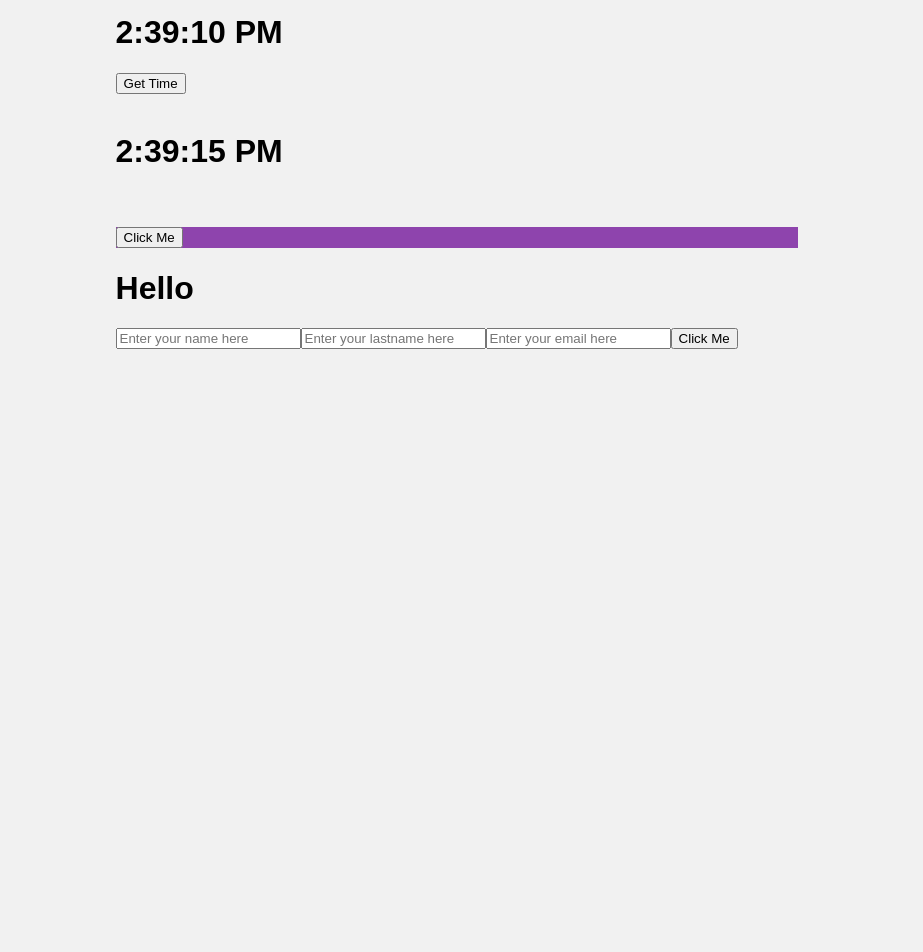
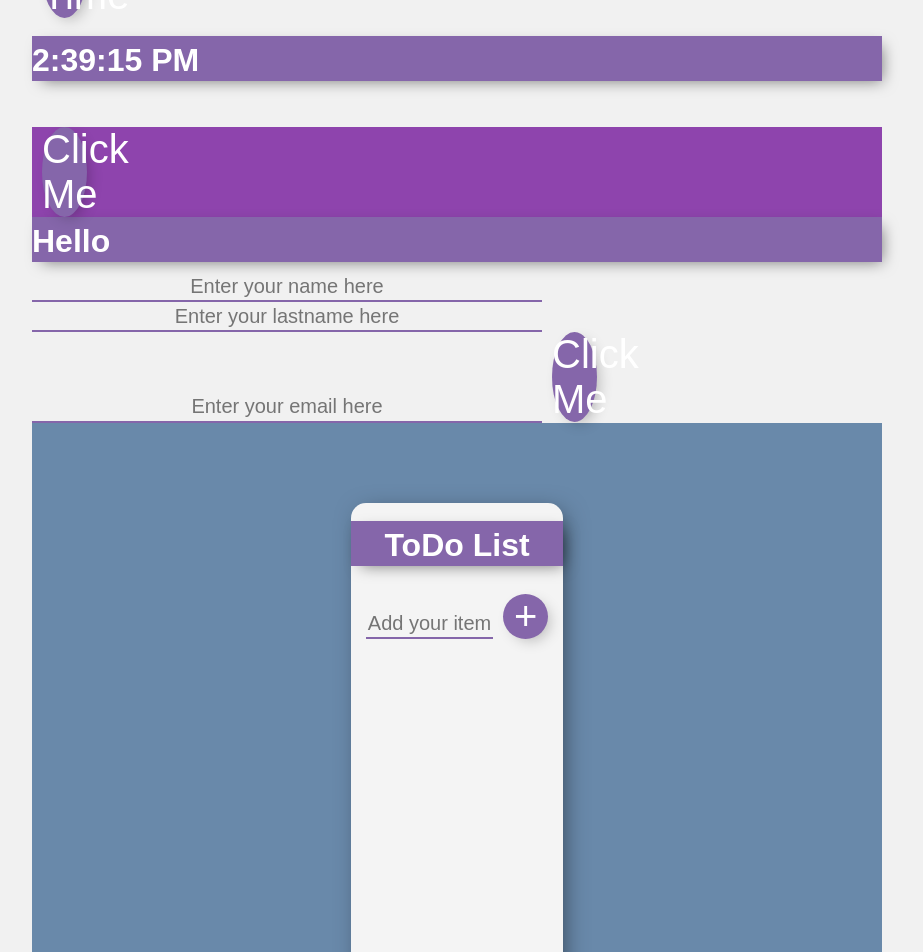
Before and after one commit to Rahul462000/Reactlearning, a React (Create React App) app: page / in a window 1280 px wide. Shown: the part 1040-1992 px from the top of the page, without its empty margins (183-1106 px from the left). Before the commit the page ends 1389 px from the top, so only its background shows below. Built offline with nearby package versions, Linux system fonts and the light colour scheme.

Commit message:
todo list

```diff
--- a/public/index.html
+++ b/public/index.html
@@ -18,6 +18,7 @@
     <link href="https://stackpath.bootstrapcdn.com/font-awesome/4.7.0/css/font-awesome.min.css" rel="stylesheet" integrity="sha384-wvfXpqpZZVQGK6TAh5PVlGOfQNHSoD2xbE+QkPxCAFlNEevoEH3Sl0sibVcOQVnN"
 
     crossorigin="anonymous">
+    <link rel="stylesheet" href="https://cdnjs.cloudflare.com/ajax/libs/font-awesome/6.0.0/css/all.min.css" integrity="sha512-9usAa10IRO0HhonpyAIVpjrylPvoDwiPUiKdWk5t3PyolY1cOd4DSE0Ga+ri4AuTroPR5aQvXU9xC6qOPnzFeg==" crossorigin="anonymous" referrerpolicy="no-referrer" />
     <!--
       Notice the use of %PUBLIC_URL% in the tags above.
       It will be replaced with the URL of the `public` folder during the build.
--- a/src/App.js
+++ b/src/App.js
@@ -14,6 +14,7 @@ import Time from "./components/Hooks/Time";
 import Time2 from "./components/Hooks/Time2";
 import HandelingEvents from "./components/Hooks/HandelingEvents";
 import Form from "./components/Forms/Form";
+import Todo from "./components/Hooks/Todo";
 
 // console.log() is a method that provide a data checking facility for ensuring data is called correctly or not
 // console.log(CardData[0]);
@@ -131,6 +132,9 @@ const App = () => {
 
       {/* handeling form events */}
       <Form />
+
+      {/* todo list project in react */}
+      <Todo />
     </>
   );
 };
--- /dev/null
+++ b/src/components/Hooks/ToDoComp1.jsx
@@ -0,0 +1,17 @@
+import React from "react";
+
+const ToDoComp1 = (props) => {
+  return (
+    <>
+      <div className="todo_style">
+      <i className="fa-regular fa-circle-xmark"
+       onClick={() =>{
+        props.onSelect(props.id)
+       }}></i>
+        <li>{props.text}</li>
+      </div>
+    </>
+  );
+};
+
+export default ToDoComp1;
--- /dev/null
+++ b/src/components/Hooks/Todo.css
@@ -0,0 +1,110 @@
+*{
+    box-sizing: border-box;
+    padding: 0;
+    margin: 0;
+    font-family: Arial, Helvetica, sans-serif;
+}
+
+.main_div{
+    width: 100%;
+    height: 100vh;
+    background-color: #6989aa;
+    display: flex;
+    flex-direction: row;
+    justify-content: center;
+    align-items: center;
+    text-align: center;
+}
+
+.center_div {
+    width: 25%;
+    height: 80vh;
+    background-color: #f4f4f4;
+    box-shadow: 5px 5px 25px -5px rgba(0, 0, 0, 0.5);
+    border-radius: 15px;
+}
+
+h1 {
+    color: white;
+    background: transparent;
+    background-color: #8566aa;
+    padding: 6px 0 2px;
+    margin-bottom: 10px;
+    box-shadow: 5px 5px 15px -5px rgba(0, 0, 0, 0.5);
+}
+
+input {
+    text-align: center;
+    height: 30px;
+    top: 10px;
+    border: none;
+    background: transparent;
+    font-size: 20px;
+    font-weight: 500;
+    width: 60%;
+    border-bottom: 2px solid #8566aa;
+    outline: none;
+}
+
+button {
+    min-height: 40px;
+    width: 45px;
+    border-radius: 50%;
+    border-color: transparent;
+    background-color: #8566aa;
+    color: #fff;
+    font-size: 40px;
+    border: none;
+    outline: none;
+    margin-left: 10px;
+    box-shadow: 5px 5px 15px -5px rgba(0, 0, 0, 0.3);
+}
+
+button:hover {
+    background-color: #20bf6b;
+}
+
+ol {
+    margin-top: 30px;
+    list-style: none;
+}
+
+ol li {
+    padding-left: 0px;
+    text-align: left;
+    font-size: 20px;
+    font-weight: 500;
+    min-height: 40px;
+    display: flex;
+    align-items: center;
+    color: #8566aa;
+    text-transform: capitalize;
+}
+
+.todo_style {
+    display: flex;
+    flex-direction: row;
+    justify-content: left;
+    align-items: center;
+}
+
+.todo_style .fa-circle-xmark {
+    width: 20px;
+    height: 20px;
+    display: flex;
+    justify-content: center;
+    align-items: center;
+    background-color: #8566aa;
+    border-radius: 50%;
+    margin: 0 15px 0 35px;
+    color: aliceblue;
+    box-shadow: 5px 5px 15px -5px rgba(0, 0, 0, 0.3);
+}
+
+.todo_style .fa-circle-xmark:hover {
+    background-color: crimson;
+}
+
+.todo_style .fa-circle-xmark:hover .list_style {
+    color: crimson;
+}
--- /dev/null
+++ b/src/components/Hooks/Todo.jsx
@@ -0,0 +1,66 @@
+import React from "react";
+import './Todo.css'
+import { useState } from "react";
+import ToDoComp1 from "./ToDoComp1";
+
+const Todo = () => {
+  // creating hooks to store and show the list of tasks
+  // useState() => initial data inputList => current data setInputList => updated data
+  const [inputList, setInputList] = useState("");
+
+  // it is used to store the input list items in an array and show them in list one by one
+  const [items, setItems] = useState([]);
+
+  //onchange event in input element function is called is created here
+  const itemEvent = (event) => {
+    // this is a method used to change the state of input list and show to relative postion
+    console.log(event.target.value);
+    setInputList(event.target.value);
+  }; /// this is onChange event function
+
+  // this is onClick event function
+  const listOfItems = () => {
+    setItems((oldItems) => {
+      return [...oldItems, inputList]; // purane array elements jo list ke hai use access karenge phir use updatae kardege current data mein
+    });
+    setInputList('')     // updated state ko empty kar diya button clicked per
+  };
+
+   // deleting items in the list function
+   const deleteItems =(id) =>{
+    console.log('item deleted')
+    alert('item deleted')
+    setItems((oldItems) =>{
+        return oldItems.filter((arrayElem,index) =>{
+            return index !== id;
+        })
+    })
+}
+
+  return (
+    <div className="main_div">
+      <div className="center_div">
+        <br />
+        <h1> ToDo List </h1>
+        <br />
+        <input
+          type="text"
+          placeholder="Add your item"
+          onChange={itemEvent} // a function fill fire when something is written in input field
+          value={inputList}
+        />
+        <button type="submit" onClick={listOfItems}>
+          +
+        </button>
+        <ol>
+          {/* in map method we haev four attributes 1. current value,2.current value ka index number, 3.konse array ke sath deal kar rahe hai, 4.this */}
+          {items.map((itemVal,index) => {
+            return <ToDoComp1 key={index} id={index} text={itemVal} onSelect = {deleteItems} />
+          })}
+        </ol>
+      </div>
+    </div>
+  );
+};
+
+export default Todo;
```
